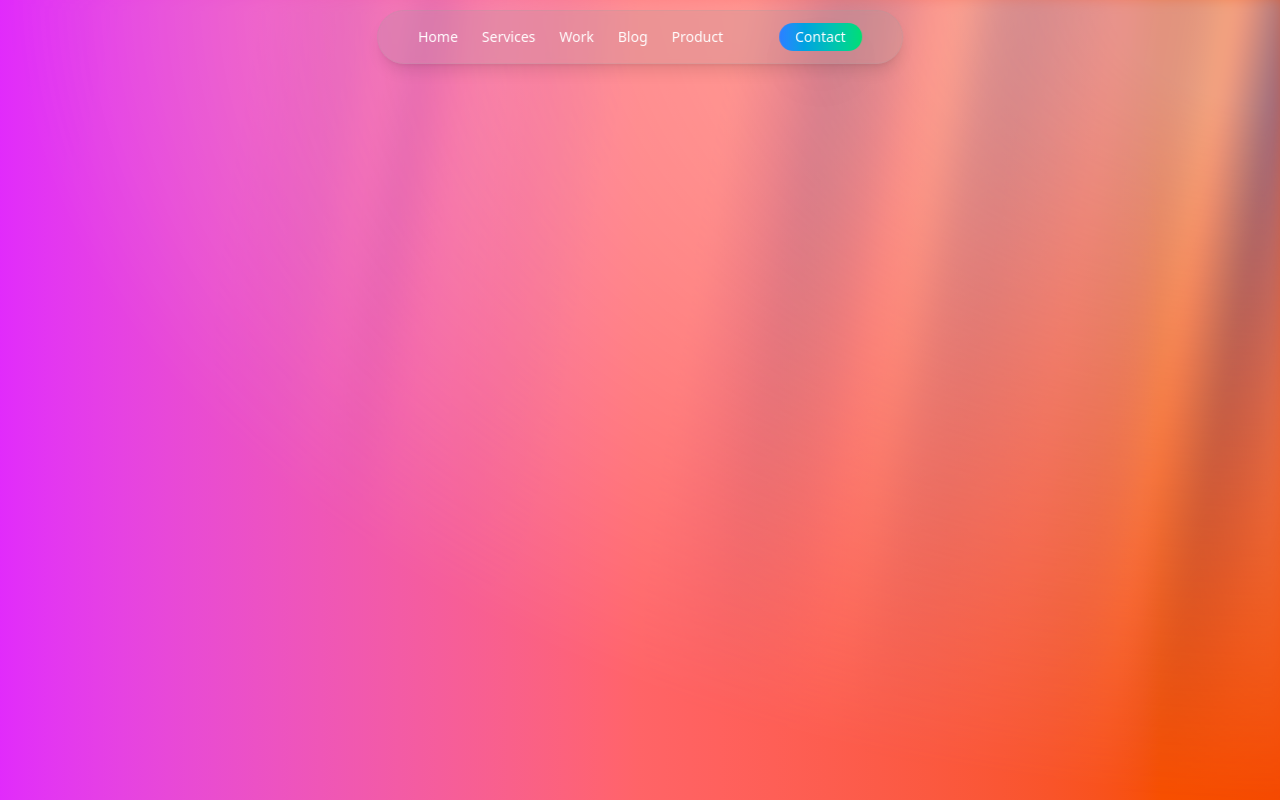
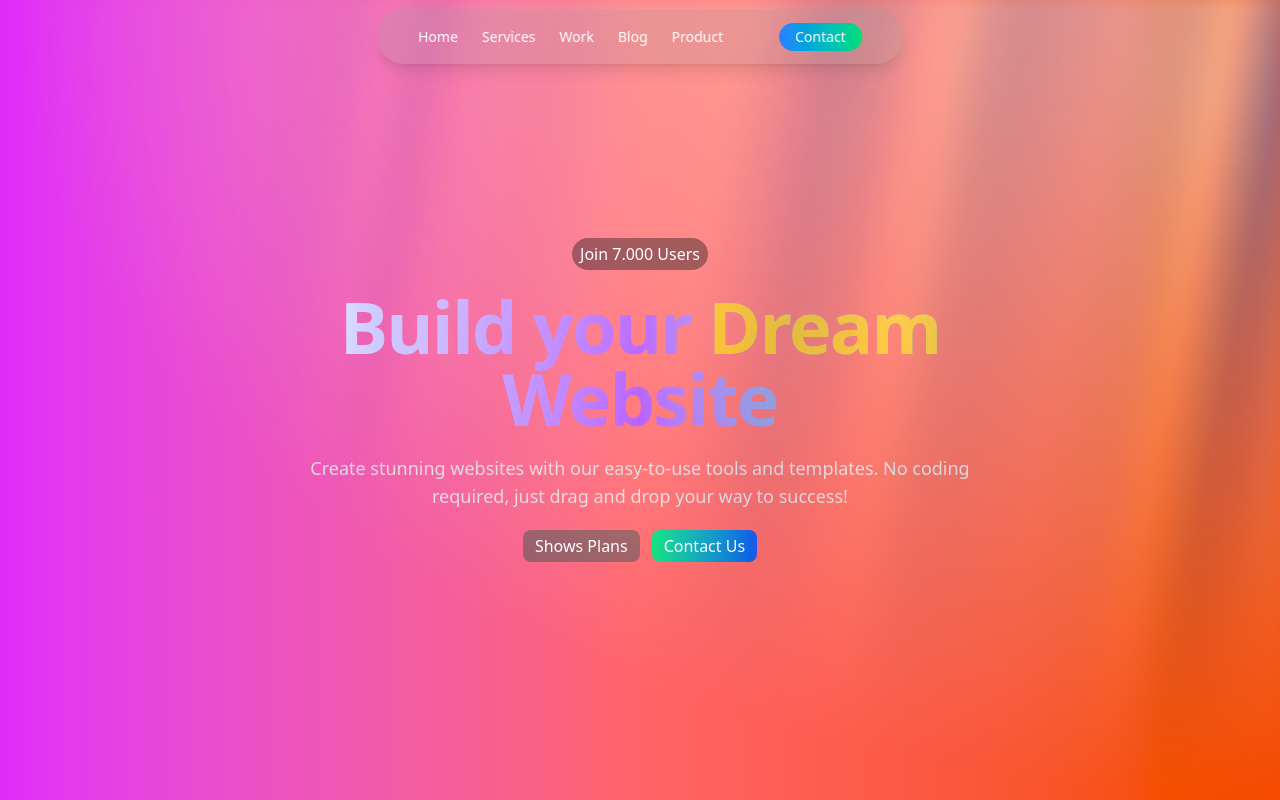
Before and after one commit to modtherhub/INNA, a React (Vite) app: page / in a window 1280 px wide. Built offline with nearby package versions, Linux system fonts and the light colour scheme.

Commit message:
created full app

```diff
--- a/src/App.tsx
+++ b/src/App.tsx
@@ -11,7 +11,22 @@ function App() {
     flex items-center justify-center text-white">
       <AuroraBackground >
       <div className="text-center space-y-5 max-w-2xl z-8">
-        <p></p>
+        <p className="py-1 px-2 bg-zinc-900/40 backdrop-blur-md
+        font-light rounded-full inline-block">Join 7.000 Users</p>
+        <div className="space-y-3">
+          <h1 className="text-7xl tracking-tight bg-clip-text bg-gradient-to-r
+          from-blue-100 via-purple-500 to-green-400 text-transparent font-semibold">
+            Build your <span className="text-amber-400">Dream</span> Website
+          </h1>
+        </div>
+        <p className="text-lg text-zinc-200/90">
+          Create stunning websites with our easy-to-use tools and templates.
+          No coding required, just drag and drop your way to success!
+        </p>
+        <div className="space-x-3">
+          <button className="rounded-lg bg-neutral-600/60 px-3 py-1">Shows Plans</button>
+          <button className="rounded-lg bg-gradient-to-r from-green-400 to-blue-700 px-3 py-1">Contact Us</button>
+        </div>
       </div>
       </AuroraBackground>
     </section>
```
